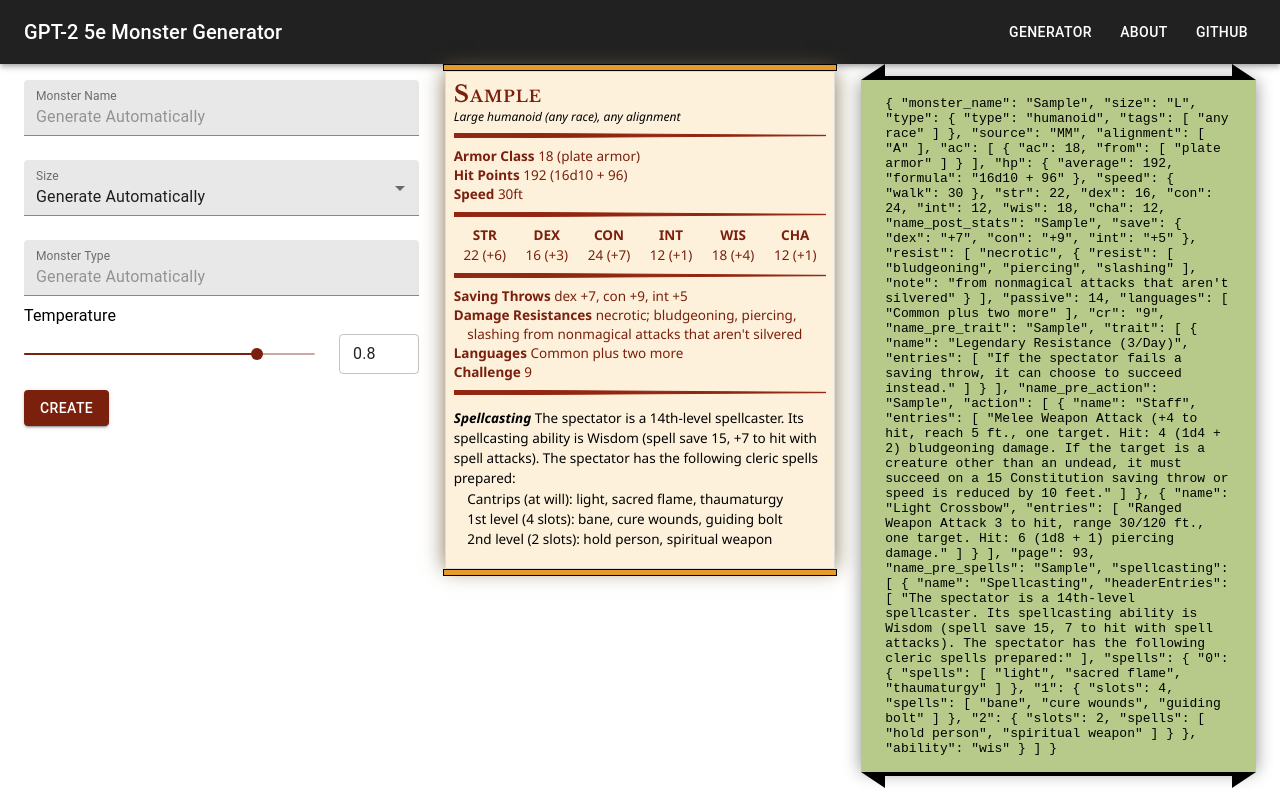
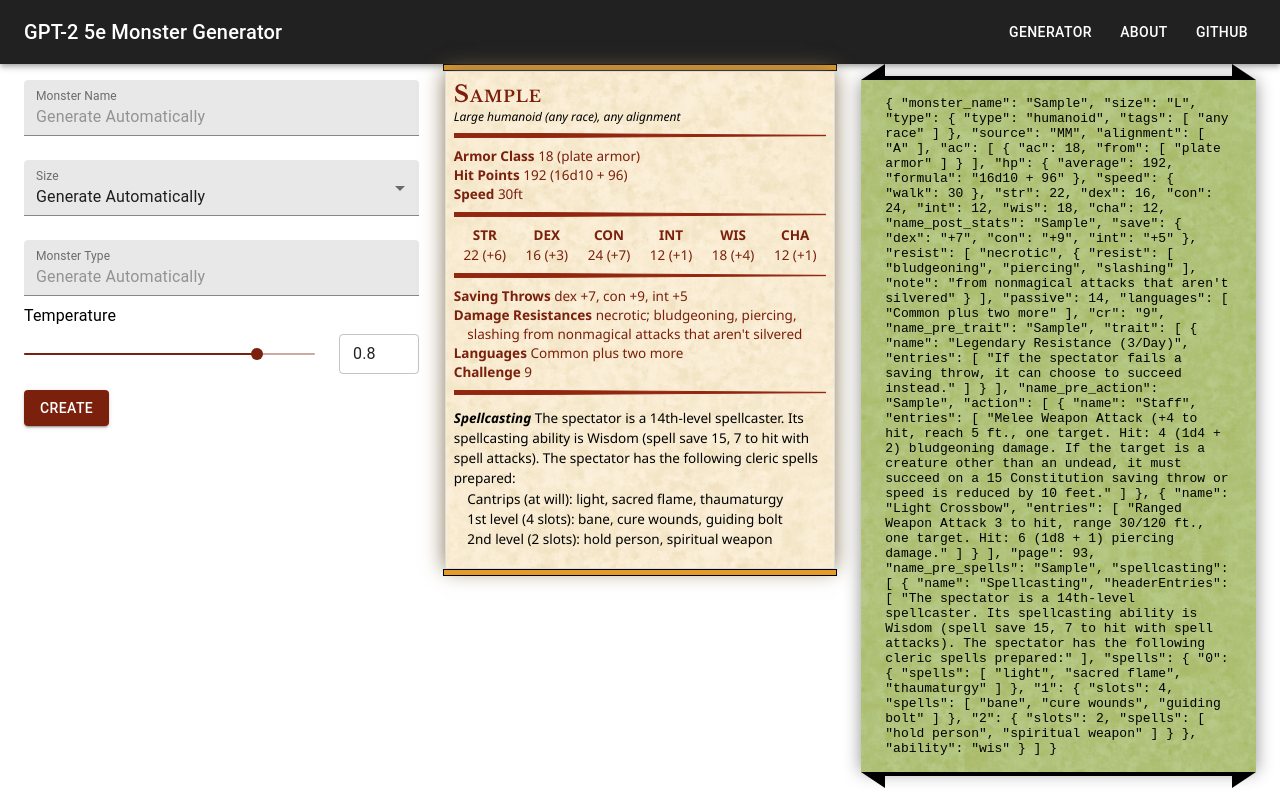
Before and after one commit to dhlanm/gpt-2-dnd-frontend, a React (Create React App) app: page / in a window 1280 px wide. Built offline with nearby package versions, Linux system fonts and the light colour scheme.

Commit message:
Add parsing logic to spellcasting block

```diff
--- a/src/Index/CodeBlock.tsx
+++ b/src/Index/CodeBlock.tsx
@@ -1,5 +1,6 @@
 import React from 'react'
 import { createStyles, makeStyles } from '@material-ui/core'
+import parchment from './StatBlock/parchment-green.png'
 
 const useStyles = makeStyles(() =>
 	createStyles({
@@ -37,6 +38,9 @@ const useStyles = makeStyles(() =>
 			left: 0,
 			right: 0,
 			backgroundColor: '#B7CA89',
+			backgroundImage: `url(${parchment})`,
+			backgroundSize: '100% auto',
+			backgroundRepeat: 'repeat-y',
 			boxShadow: '0 0 16px #00000070',
 			zIndex: -1,
 		},
--- a/src/Index/StatBlock/SpellcastingBlock.tsx
+++ b/src/Index/StatBlock/SpellcastingBlock.tsx
@@ -5,8 +5,10 @@ export interface Spell {
 	name: string,
 	headerEntries: string[],
 	will?: string[],
-	daily?: string[],
-	spells: {
+	daily?: {
+		[day: string]: string[],
+	},
+	spells?: {
 		[level: number]: {
 			slots?: number,
 			spells: string[]
@@ -15,17 +17,32 @@ export interface Spell {
 	ability: string,
 }
 
-const SpellcastingBlock: React.FC = props => {
+const nth = (n: number) => n + (['st', 'nd', 'rd'][((n + 90) % 100 - 10) % 10 - 1] || 'th')
+
+const SpellcastingBlock: React.FC<Spell> = props => {
+	let will, daily, slots
+	if (props.name.toLowerCase().includes('innate')) {
+		if (props.will != null) {
+			will = <p>At will: {props.will.join(', ')}</p>
+		}
+		if (props.daily != null) {
+			daily = Object.entries(props.daily).map(([day, spells]) => {
+				const dayNumber = day.lastIndexOf('e') !== -1 ? day.slice(0, day.length - 1) : day
+				return <p>{dayNumber}/day each: {spells.join(', ')}</p>
+			})
+		}
+	} else if (props.spells != null) {
+		slots = Object.entries(props.spells).map(([level, spell]) => level === '0'
+			? <p>Cantrips (at will): {spell.spells.join(', ')}</p>
+			: <p>{nth(+level)} level ({spell.slots} slots): {spell.spells.join(', ')}</p>,
+		)
+	}
 	return (
-		<PropertyBlock title="Spellcasting">
-			<p>
-				The spectator is a 14th-level spellcaster. Its spellcasting ability is Wisdom
-				(spell save 15, +7 to hit with spell attacks). The spectator has the following
-				cleric spells prepared:
-			</p>
-			<p>Cantrips (at will): light, sacred flame, thaumaturgy</p>
-			<p>1st level (4 slots): bane, cure wounds, guiding bolt</p>
-			<p>2nd level (2 slots): hold person, spiritual weapon</p>
+		<PropertyBlock title={props.name}>
+			<p>{props.headerEntries.join('\n')}</p>
+			{will}
+			{daily}
+			{slots}
 		</PropertyBlock>
 	)
 }
--- a/src/Index/StatBlock/index.tsx
+++ b/src/Index/StatBlock/index.tsx
@@ -3,6 +3,7 @@ import AbilitiesBlock from './AbilitiesBlock'
 import StatHeader from './StatHeader'
 import SpellcastingBlock, { Spell } from './SpellcastingBlock'
 import { createStyles, makeStyles } from '@material-ui/core'
+import parchment from './parchment.png'
 
 const useStyles = makeStyles(() =>
 	createStyles({
@@ -10,25 +11,27 @@ const useStyles = makeStyles(() =>
 			height: 5,
 			background: '#E69A28',
 			border: '1px solid #000',
-			position: 'relative',
 			zIndex: 1,
 		},
 		content: {
 			fontFamily: '"Noto Sans", "Myriad Pro", Calibri, Helvetica, Arial, sans-serif',
 			fontSize: 13.5,
-			background: '#FDF1DC',
 			padding: '0.6em',
 			paddingBottom: '0.5em',
 			border: '1px #DDD solid',
 			boxShadow: '0 0 1.5em #867453',
 
 			/* We don't want the box-shadow in front of the bar divs. */
-			position: 'relative',
 			zIndex: 0,
 
 			/* Leaving room for the two bars to protrude outwards */
 			marginLeft: 2,
 			marginRight: 2,
+
+			backgroundImage: `url(${parchment})`,
+			backgroundColor: '#FDF1DC',
+			backgroundSize: '100% auto',
+			backgroundRepeat: 'repeat-y',
 		},
 		taperedRule: {
 			fill: '#922610',
@@ -96,12 +99,14 @@ const StatBlock: React.FC<Props> = props => {
 				}} />
 				<TaperedRule />
 				<PropertyLine title="Saving Throws">dex +7, con +9, int +5</PropertyLine>
-				<PropertyLine title="Damage Resistances">necrotic; bludgeoning, piercing, slashing from
+				<PropertyLine title="Damage Resistances">necrotic; bludgeoning, piercing, slashing
+					from
 					nonmagical attacks that aren't silvered</PropertyLine>
 				<PropertyLine title="Languages">Common plus two more</PropertyLine>
 				<PropertyLine title="Challenge">9</PropertyLine>
 				<TaperedRule />
-				{props.spellcasting && <SpellcastingBlock />}
+				{props.spellcasting && props.spellcasting.map(spell =>
+					<SpellcastingBlock {...spell} />)}
 			</article>
 			<div className={classes.bar} />
 		</>
```
Also changed, not shown: src/Index/StatBlock/parchment-green.png (added), src/Index/StatBlock/parchment.png (added).
